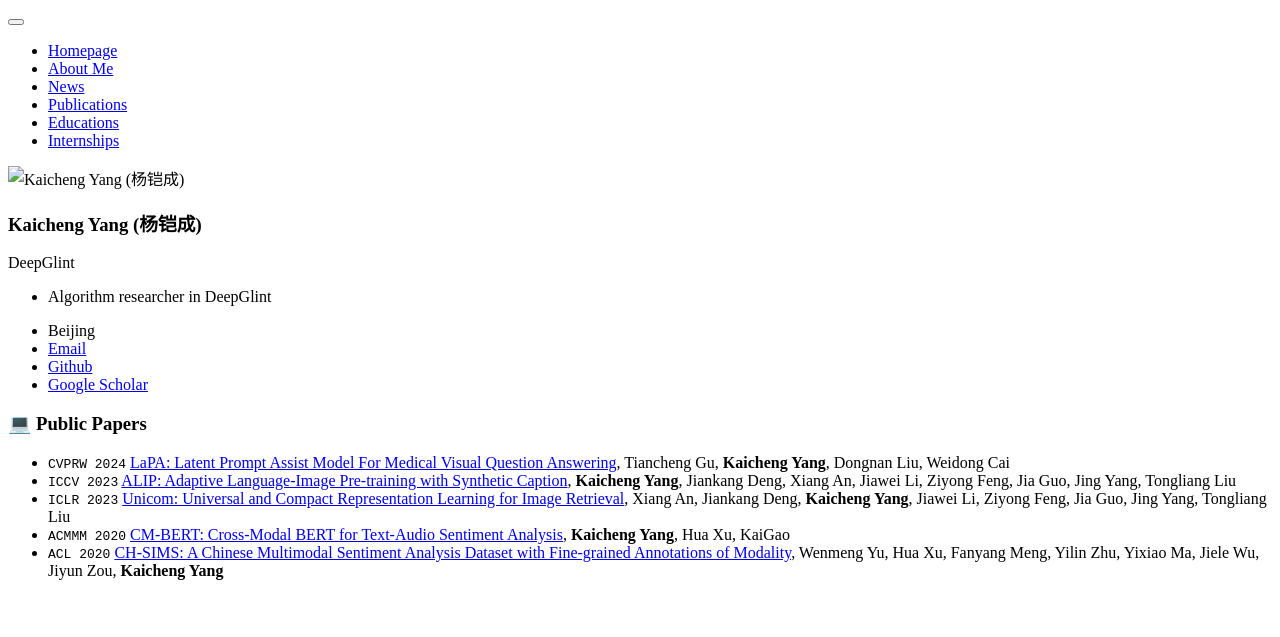
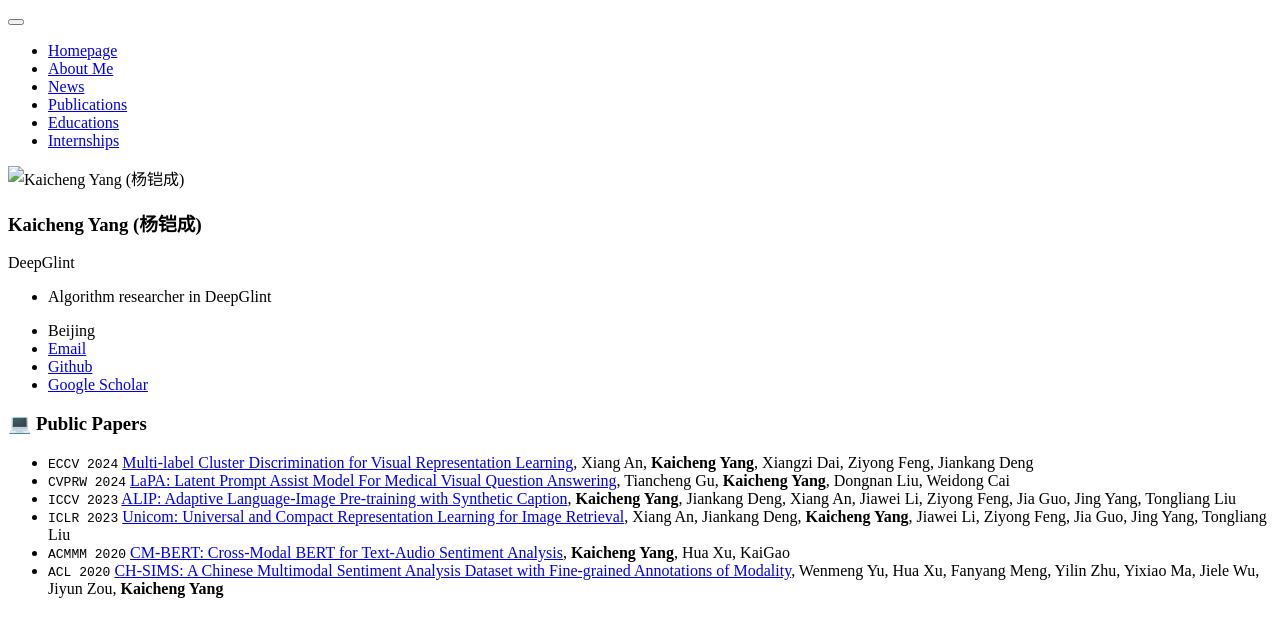
Before and after one commit to Kaicheng-Yang0828/Kaicheng-Yang0828.github.io, a Jekyll site: the page built from _pages/includes/pub.md, in a window 1280 px wide. Shown: the top 637 px of the page. Built offline with Jekyll 4.4.1, drawn with Linux system fonts in a browser that asks for light colours; our own code applies the rules of GitHub Pages for plain Markdown files.

Commit message:
Update pub.md

```diff
--- a/_pages/includes/pub.md
+++ b/_pages/includes/pub.md
@@ -1,6 +1,6 @@
 
 # 💻 Public Papers
-
+- ``ECCV 2024`` [Multi-label Cluster Discrimination for Visual Representation Learning](https://arxiv.org/pdf/2407.17331), Xiang An, **Kaicheng Yang**, Xiangzi Dai, Ziyong Feng, Jiankang Deng
 - ``CVPRW 2024`` [LaPA: Latent Prompt Assist Model For Medical Visual Question Answering](https://arxiv.org/pdf/2404.13039.pdf), Tiancheng Gu, **Kaicheng Yang**, Dongnan Liu, Weidong Cai
 - ``ICCV 2023`` [ALIP: Adaptive Language-Image Pre-training with Synthetic Caption](https://arxiv.org/abs/2308.08428), **Kaicheng Yang**, Jiankang Deng, Xiang An, Jiawei Li, Ziyong Feng, Jia Guo, Jing Yang, Tongliang Liu
 - ``ICLR 2023`` [Unicom: Universal and Compact Representation Learning for Image Retrieval](https://arxiv.org/abs/2304.05884), Xiang An, Jiankang Deng, **Kaicheng Yang**, Jiawei Li, Ziyong Feng, Jia Guo, Jing Yang, Tongliang Liu
```
